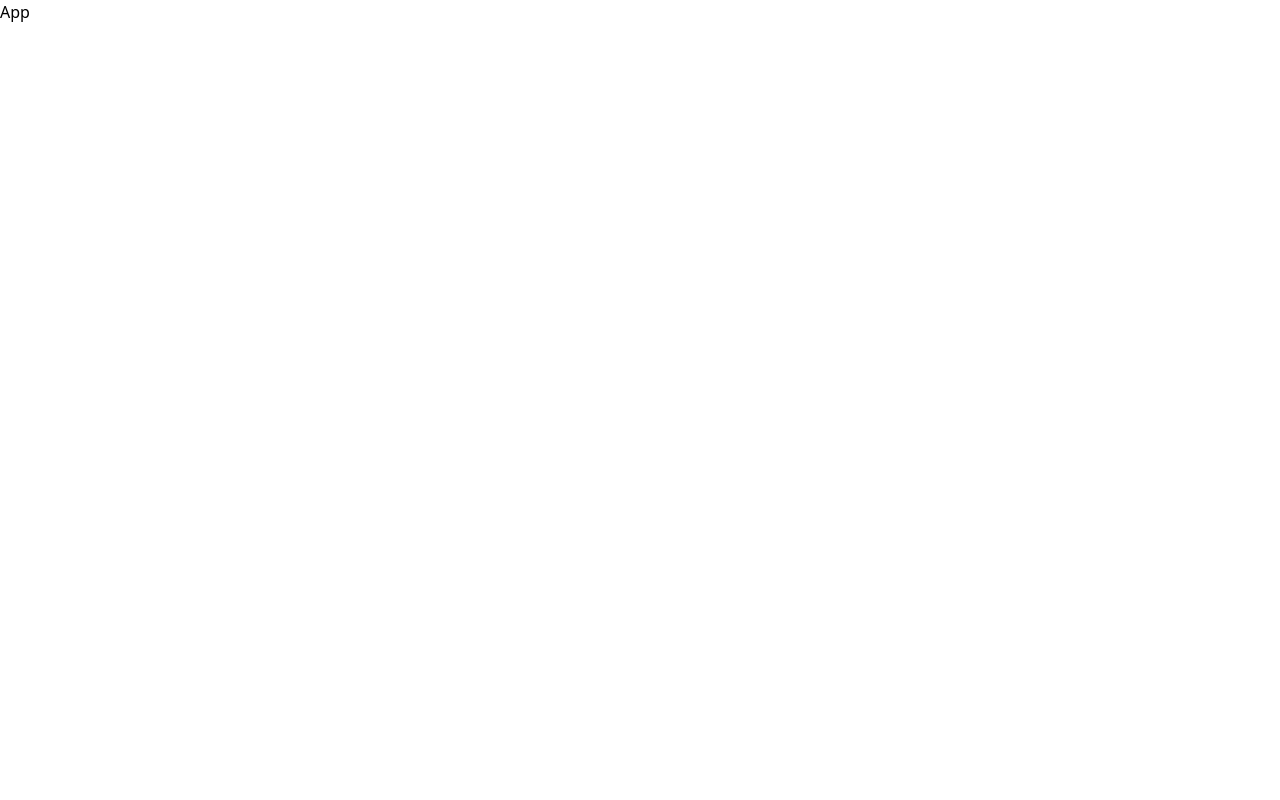
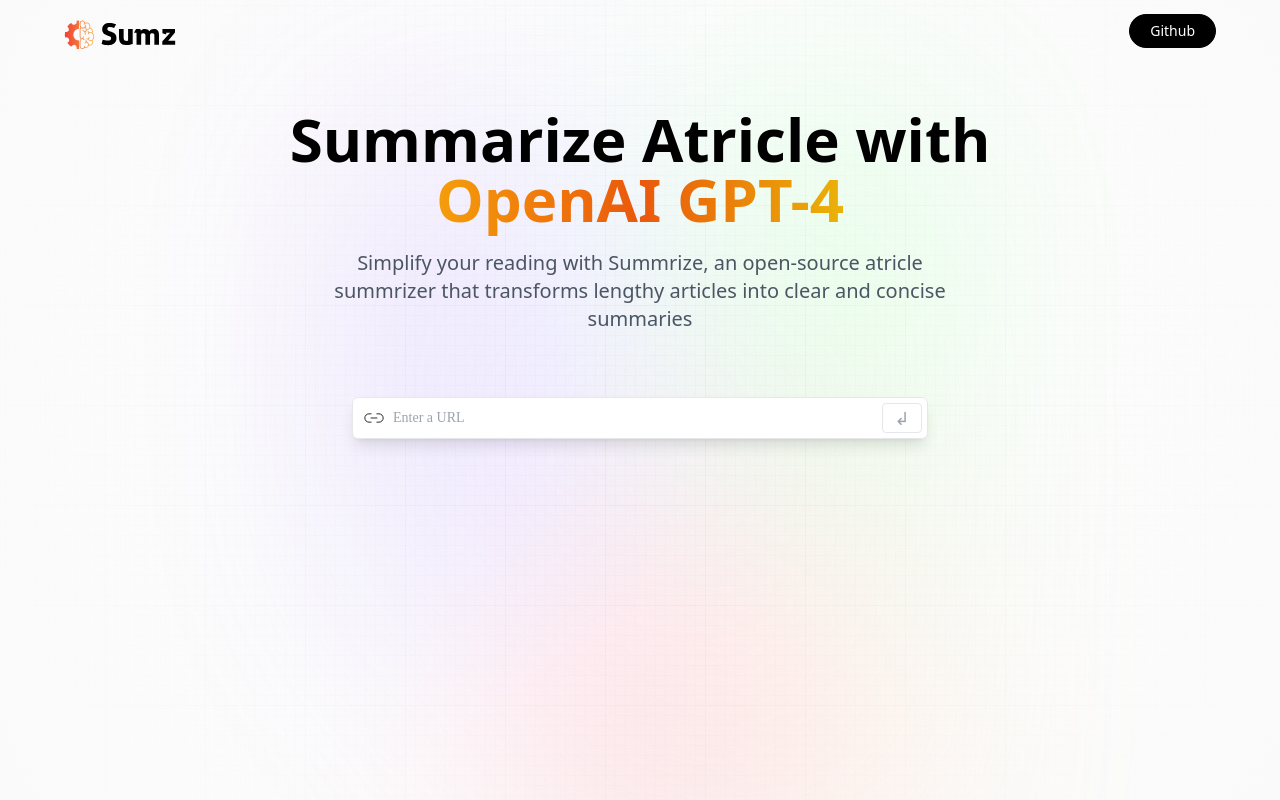
Before and after one commit to tidalu/summarizer, a React (Vite) app: page / in a window 1280 px wide. Built offline with nearby package versions, Linux system fonts and the light colour scheme; a web font is replaced by a local one.

Commit message:
complete project

```diff
--- a/index.html
+++ b/index.html
@@ -2,9 +2,9 @@
 <html lang="en">
   <head>
     <meta charset="UTF-8" />
-    <link rel="icon" type="image/svg+xml" href="/vite.svg" />
+    <link rel="icon" type="image/svg+xml" href="/favicon.ico" />
     <meta name="viewport" content="width=device-width, initial-scale=1.0" />
-    <title>Vite + React</title>
+    <title>AI | Summarizer</title>
     <link
       href="https://api.fontshare.com/v2/css?f[]=satoshi@1,900,700,500,300,400&display=swap"
       rel="stylesheet"
--- a/package.json
+++ b/package.json
@@ -12,7 +12,8 @@
   "dependencies": {
     "@reduxjs/toolkit": "^2.2.2",
     "react": "^18.2.0",
-    "react-dom": "^18.2.0"
+    "react-dom": "^18.2.0",
+    "react-redux": "^9.1.0"
   },
   "devDependencies": {
     "@types/react": "^18.2.66",
--- a/src/App.css
+++ b/src/App.css
@@ -107,7 +107,7 @@
 }
 
 .copy_btn {
-    @apply w-7 h-7 rounded-full bg-white/10 shadow-custom backdrop-blur flex justify-center items-center cursor-pointer;
+    @apply w-7 h-7 rounded-full bg-white/10 shadow-custom backdrop-blur flex justify-center items-center cursor-pointer z-10;
 }
 
 .blue_gradient {
--- a/src/App.jsx
+++ b/src/App.jsx
@@ -1,9 +1,18 @@
-import React from 'react'
+import Hero from './components/Hero';
+import Demo from './components/Demo';
 
 function App() {
   return (
-    <div>App</div>
-  )
+    <main>
+      <div className="main">
+        <div className="gradient" />
+      </div>
+      <div className="app">
+        <Hero />
+        <Demo />
+      </div>
+    </main>
+  );
 }
 
-export default App
+export default App;
--- /dev/null
+++ b/src/components/Demo.jsx
@@ -0,0 +1,152 @@
+import { useEffect, useState } from 'react';
+
+import { copy, linkIcon, loader, tick } from '../assets';
+import { useLazyGetSummaryQuery } from '../services/article';
+
+function Demo() {
+  const [article, setArticle] = useState({
+    url: '',
+    summary: '',
+  });
+
+  const [allArticle, setAllArticle] = useState([]);
+  const [getSummary, { error, isFetching }] = useLazyGetSummaryQuery();
+  const [copied, setcopied] = useState('');
+
+  useEffect(() => {
+    const articlesFromLocalStorage = JSON.parse(
+      localStorage.getItem('articles')
+    );
+
+    if (articlesFromLocalStorage) {
+      setAllArticle(articlesFromLocalStorage);
+    }
+  }, []);
+
+  const handleSubmit = async (e) => {
+    e.preventDefault();
+
+    const { data } = await getSummary({ articleUrl: article.url });
+
+    if (data?.summary) {
+      let newArticle = { ...article, summary: data.summary };
+      const updateAllArticles = [...allArticle];
+      newArticle = isExist(updateAllArticles, newArticle);
+      updateAllArticles.push(newArticle);
+      setArticle(newArticle);
+      setAllArticle(updateAllArticles);
+
+      localStorage.setItem('articles', JSON.stringify(updateAllArticles));
+    }
+  };
+
+  const isExist = (articles, arti) => {
+    let stat = false;
+    let max = 0;
+    articles.forEach((x) => {
+      if (x.url === arti.url && x.count) {
+        max = Math.max(x.count, max);
+      }
+      if (x.url === arti.url) {
+        stat = true;
+      }
+    });
+
+    if (stat) {
+      arti.count = max + 1;
+    }
+
+    return arti;
+  };
+
+  const handleCopy = (copyUrl) => {
+    setcopied(copyUrl);
+    navigator.clipboard.writeText(copyUrl);
+    setTimeout(() => setcopied(false), 3000);
+  };
+  return (
+    <section className="w-full max-w-xl mt-16">
+      {/* Search */}
+      <div className="flex flex-col w-full gap-2">
+        <form
+          action=""
+          className="relative flex items-center justify-center"
+          onSubmit={(e) => handleSubmit(e)}
+        >
+          <img
+            src={linkIcon}
+            className="absolute left-0 w-5 my-2 ml-3"
+            alt="link_icon"
+          />
+          <input
+            type="url"
+            placeholder="Enter a URL"
+            value={article.url}
+            onChange={(e) => setArticle({ ...article, url: e.target.value })}
+            required
+            className="url_input peer"
+          />
+          <button
+            type="submit"
+            className="submit_btn peer-focus:border-gray-700 peer-focus:text-gray-700"
+          >
+            <span className="text-lg">↲</span>
+          </button>
+        </form>
+        {/* History */}
+        <div className="flex flex-col gap-1 overflow-y-auto max-h-60">
+          {allArticle.map((arti, i) => {
+            return (
+              <div
+                key={`link-${i}`}
+                onClick={() => setArticle(arti)}
+                className="link_card"
+              >
+                <div className="copy-btn" onClick={() => handleCopy(arti.url)}>
+                  <img
+                    src={copied === arti.url ? tick : copy}
+                    alt="copy icon"
+                    className="w-[80%] h-[80%] object-contain"
+                  />
+                </div>
+                <p className="flex-1 text-sm font-medium text-blue-700 truncate font-satoshi">
+                  {arti.url}
+                </p>
+                <p>{arti.count > 0 && `[${arti.count}]`}</p>
+              </div>
+            );
+          })}
+        </div>
+      </div>
+      {/* Display Results */}
+      <div className="flex items-center justify-center max-w-full my-10">
+        {isFetching ? (
+          <img src={loader} alt="loader" className="object-contain w-20 h-20" />
+        ) : error ? (
+          <p className="font-bold text-center text-black font-inter">
+            Well, That was not suposed to happen...
+            <br />
+            <span className="font-normal text-gray-700 font-satoshi">
+              {error?.data?.error}
+            </span>
+          </p>
+        ) : (
+          article.summary && (
+            <div className="flex flex-col gap-3">
+              <h2 className="text-xl font-bold text-gray-600 font-satoshi">
+                Article <span className="blue_gradient">Summary</span>
+              </h2>
+              <div className="summary_box">
+                <p className="text-sm font-medium text-gray-700 font-inter">
+                  {article.summary}
+                </p>
+              </div>
+            </div>
+          )
+        )}
+      </div>
+    </section>
+  );
+}
+
+export default Demo;
--- /dev/null
+++ b/src/components/Hero.jsx
@@ -0,0 +1,28 @@
+import { logo } from '../assets';
+
+function Hero() {
+  return (
+    <header className="w-full flex justify-center items-center flex-col">
+      <nav className="flex justify-between items-center w-full mb-10 pt-3">
+        <img src={logo} alt="Sumz logo" className="w-28 object-contain" />
+        <button
+          type="button"
+          onClick={() => window.open('https://github.com/tidalu')}
+          className="black_btn"
+        >
+          Github
+        </button>
+      </nav>
+      <h1 className="head_text">
+        Summarize Atricle with <br className="max-md:hidden" />
+        <span className="orange_gradient"> OpenAI GPT-4</span>
+      </h1>
+      <h2 className="desc">
+        Simplify your reading with Summrize, an open-source atricle summrizer
+        that transforms lengthy articles into clear and concise summaries
+      </h2>
+    </header>
+  );
+}
+
+export default Hero;
--- a/src/main.jsx
+++ b/src/main.jsx
@@ -2,9 +2,13 @@
 import ReactDOM from 'react-dom/client';
 import App from './App.jsx';
 import './App.css';
+import { Provider } from 'react-redux';
+import { store } from './services/store';
 
 ReactDOM.createRoot(document.getElementById('root')).render(
   <React.StrictMode>
-    <App />
+    <Provider store={store}>
+      <App />
+    </Provider>
   </React.StrictMode>
 );
--- /dev/null
+++ b/src/services/article.js
@@ -0,0 +1,27 @@
+import { createApi, fetchBaseQuery } from '@reduxjs/toolkit/query/react';
+
+const rapidApiKey = import.meta.env.VITE_RAPID_API_ARTICLE_KEY;
+
+export const articleApi = createApi({
+  reducerPath: 'articleApi',
+  baseQuery: fetchBaseQuery({
+    baseUrl: 'https://article-extractor-and-summarizer.p.rapidapi.com/',
+    prepareHeaders: (headers) => {
+      headers.set('X-RapidAPI-Key', rapidApiKey);
+      headers.set(
+        'X-RapidAPI-Host',
+        'article-extractor-and-summarizer.p.rapidapi.com'
+      );
+
+      return headers;
+    },
+  }),
+  endpoints: (builder) => ({
+    getSummary: builder.query({
+      query: (params) =>
+        `summarize?url=${encodeURIComponent(params.articleUrl)}&length=3`,
+    }),
+  }),
+});
+
+export const { useLazyGetSummaryQuery } = articleApi;
--- /dev/null
+++ b/src/services/store.js
@@ -0,0 +1,11 @@
+import { configureStore } from '@reduxjs/toolkit';
+
+import { articleApi } from './article';
+
+export const store = configureStore({
+  reducer: {
+    [articleApi.reducerPath]: articleApi.reducer,
+  },
+  middleware: (getDefaultMiddleware) =>
+    getDefaultMiddleware().concat(articleApi.middleware),
+});
```
Also changed, not shown: 2 other files (tests, documents, lock files or other folders).
